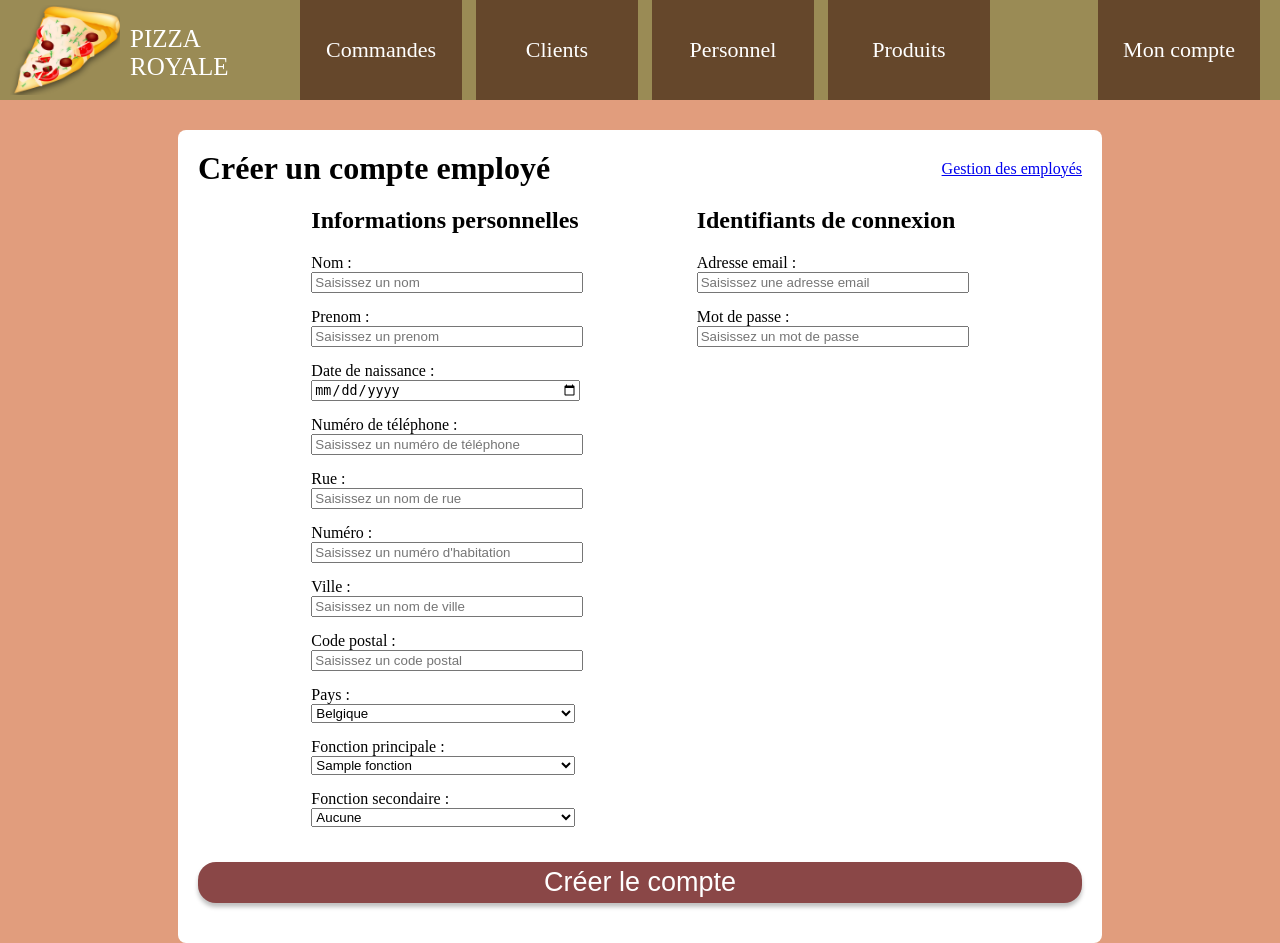
After one commit to HugoWeb23/projet_php, a PHP site: page /creeremploye in a window 1280 px wide. The commit adds this page. Run offline with PHP 8.4, Linux system fonts and the light colour scheme; the visitor is signed in with stand-in values (Sample User, id 1); tables that the repository leaves empty or names only in its code hold one stand-in row (values such as "Sample post").

Commit message:
Création d'un compte employé

```diff
--- /dev/null
+++ b/config.php
@@ -0,0 +1,23 @@
+<?php
+
+require('includes/db.php');
+require('includes/fonctions.php');
+
+/* Nom de l'application */
+
+$nom_site = 'Pizza Royale';
+
+if(isset($_SESSION['id_personnel'])) {
+
+$req = $bdd->prepare('SELECT * FROM personnel WHERE id_personnel = :id_personnel');
+$req->execute(array('id_personnel' => $_SESSION['id_personnel']));
+$personnel  = $req->fetch();
+$count = $req->rowCount();
+if($count < 1) {
+    session_destroy();
+    header('location: connexion');
+    exit;
+}
+}
+
+?>
--- a/connexion.php
+++ b/connexion.php
@@ -2,7 +2,7 @@
 
 session_start();
 
-require_once('includes/config.php');
+require_once('config.php');
 
 
 if(isset($_POST['connexion'])) {
--- /dev/null
+++ b/creeremploye.php
@@ -0,0 +1,112 @@
+<?php
+
+session_start();
+
+require('config.php');
+
+if(isset($_POST['valider'])) {
+$nom = isset($_POST['nom']) ? $_POST['nom'] : '';
+$prenom = isset($_POST['prenom']) ? $_POST['prenom'] : '';
+$date_naissance = isset($_POST['date_naissance']) ? $_POST['date_naissance'] : '';
+$telephone = isset($_POST['telephone']) ? $_POST['telephone'] : '';
+$fonction = isset($_POST['fonction']) ? $_POST['fonction'] : '';
+$fonction_secondaire = isset($_POST['fonction_secondaire']) ? $_POST['fonction_secondaire'] : '';
+$rue = isset($_POST['rue']) ? $_POST['rue'] : '';
+$numero = isset($_POST['numero']) ? $_POST['numero'] : '';
+$ville = isset($_POST['ville']) ? $_POST['ville'] : '';
+$code_postal = isset($_POST['code_postal']) ? $_POST['code_postal'] : '';
+$pays = isset($_POST['pays']) ? $_POST['pays'] : '';
+$email = isset($_POST['email']) ? $_POST['email'] : '';
+$password = isset($_POST['password']) ? $_POST['password'] : '';
+
+switch($pays) {
+case 1: $pays='Belgique';
+break;
+case 2: $pays='France';
+break;
+default: $pays='';
+}
+
+if(empty($nom) || empty($prenom) || empty($date_naissance) || empty($telephone) || empty($fonction) || empty($fonction_secondaire) || empty($rue) ||
+empty($numero) || empty($ville) || empty($code_postal) || empty($pays) || empty($email) || empty($password)) {
+$erreur = 1;
+} elseif($fonction == $fonction_secondaire) {
+$erreur = 2;
+} else {
+$req = $bdd->prepare('INSERT INTO adresses (rue, numero, ville, code_postal, pays) VALUES (:rue, :numero, :ville, :code_postal, :pays)');
+$req->execute(array('rue' => $rue, 'numero' => $numero, 'ville' => $ville, 'code_postal' => $code_postal, 'pays' => $pays));
+$id_adresse = $bdd->lastInsertID();
+$req = $bdd->prepare('INSERT INTO personnel (nom, prenom, email, pass, date_naissance, telephone, id_adresse) VALUES (:nom, :prenom, :email, :pass, :date_naissance, :telephone, :id_adresse)');
+$req->execute(array('nom' => $nom, 'prenom' => $prenom, 'email' => $email, 'pass' => mdp_hash($password), 'date_naissance' => $date_naissance, 'telephone' => $telephone, 'id_adresse' => $id_adresse)) or die(print_r($req->errorInfo(), TRUE));
+}
+switch($erreur) {
+    case 1:
+    $erreur = 'Merci de remplir tous les champs';
+    break;
+    case 2:
+    $erreur = 'La fonction secondaire ne peut pas être identique à la fonction principale';
+    break;
+    }
+}
+?>
+<!DOCTYPE html>
+<html lang="en">
+<head>
+    <meta charset="UTF-8">
+    <meta name="viewport" content="width=device-width, initial-scale=1.0">
+    <link href="css/styles.css" rel="stylesheet">
+    <title><?= $nom_site ?></title>
+</head>
+<body>
+<?php include('header.php'); ?>
+<div class="conteneur">
+<div class="titre-page">
+<h1>Créer un compte employé</h1>
+<a href="#">Gestion des employés</a>
+<?php if(isset($_POST['valider'])) { echo '<h2>'.$erreur.'</h2>'; } ?>
+</div>
+<form action="" method="post">
+<div class="contenu">
+<div class="employe-flex">
+<div class="infos-perso">
+<h2>Informations personnelles</h2>
+<label for="nom">Nom :</label> <input type="text" id="nom" name="nom" placeholder="Saisissez un nom">
+<label for="prenom">Prenom :</label> <input type="text" id="prenom" name="prenom" placeholder="Saisissez un prenom">
+<label for="date_naissance">Date de naissance :</label> <input type="date" id="date_naissance" name="date_naissance">
+<label for="telephone">Numéro de téléphone :</label> <input type="text" id="telephone" name="telephone" placeholder="Saisissez un numéro de téléphone">
+<label for="rue">Rue :</label> <input type="text" id="rue" name="rue" placeholder="Saisissez un nom de rue">
+<label for="numero">Numéro :</label> <input type="text" id="numero" name="numero" placeholder="Saisissez un numéro d'habitation">
+<label for="ville">Ville :</label> <input type="text" id="ville" name="ville" placeholder="Saisissez un nom de ville">
+<label for="code_postal">Code postal :</label> <input type="text" id="code_postal" name="code_postal" placeholder="Saisissez un code postal">
+<label for="pays">Pays :</label><select name="pays" id="pays"><option value="1">Belgique</option><option value="2">France</option></select>
+<label for="fonction">Fonction principale :</label> <select name="fonction" id="fonction">
+<?php $req = $bdd->prepare('SELECT id_fonction, nom FROM fonctions ORDER BY id_fonction');
+$req->execute();
+while($fonction = $req->fetch()) {
+?>
+<option value="<?= $fonction['id_fonction']; ?>"><?= $fonction['nom']; ?></option>
+<?php } ?>
+</select>
+<label for="fonction_secondaire">Fonction secondaire :</label> <select name="fonction_secondaire" id="fonction_secondaire">
+<option value="0">Aucune</option>
+<?php
+$req = $bdd->prepare('SELECT id_fonction, nom FROM fonctions ORDER BY id_fonction');
+$req->execute();
+while($fonction = $req->fetch()) {
+?>
+<option value="<?= $fonction['id_fonction']; ?>"><?= $fonction['nom']; ?></option>
+<?php } ?>
+</select>
+</div>
+<div class="identifiants">
+<h2>Identifiants de connexion</h2>
+<label for="email">Adresse email :</label> <input type="email" id="email" name="email" placeholder="Saisissez une adresse email">
+<label for="password">Mot de passe :</label> <input type="password" id="password" name="password" placeholder="Saisissez un mot de passe">
+</div>
+</div>
+<input class="boutton-rouge" type="submit" name="valider" value="Créer le compte">
+</form>
+</div>
+</div>
+</body>
+</html>
--- a/css/styles.css
+++ b/css/styles.css
@@ -50,7 +50,7 @@ display: inline-block;
 
 .dropdown a {
 display: inline-block;
-width: 109px;
+width: 112px;
 text-decoration: none;
 font-size: 22px;
 color: #FFF;
@@ -67,7 +67,7 @@ display: none;
 .dropdown-child a {
 font-size: 20px;
 padding: 10px 5px;
-width: 149px;
+width: 152px;
 }
 
 .dropdown:hover .dropdown-child {
@@ -77,7 +77,7 @@ position: absolute;
 
 .connexion {
 float: right;
-margin-top: 25px;
+width: auto;
 margin-right: 10px;
 }
 
@@ -161,3 +161,45 @@ color: #FFF;
 cursor: pointer;
 text-decoration: none;
 }
+
+/* Conteneur */
+
+.conteneur {
+width: 884px;
+height: auto;
+margin-top: 30px;
+margin-left: auto;
+margin-right: auto;
+background: #FFF;
+border-radius: 8px;
+padding: 20px;
+}
+
+/* Contenu */
+
+.titre-page {
+display: flex;
+justify-content: space-between;
+align-items: center;
+}
+
+.titre-page h1 {
+margin: 0;
+}
+
+.contenu input, .contenu select {
+display: block;
+width: 264px;
+margin-bottom: 15px;
+}
+
+.contenu input[type="submit"] {
+margin: 20px 0;
+width: 100%;
+cursor: pointer;
+}
+
+.employe-flex {
+display: flex;
+justify-content: space-evenly;
+}
--- a/header.php
+++ b/header.php
@@ -35,7 +35,7 @@ if(isset($_POST['deconnexion'])) {
 <div class="dropdown">
 <a href="#">Personnel</a>
 <div class="dropdown-child">
-<a href="">Créer un profil employé</a>
+<a href="creeremploye">Créer un profil employé</a>
 <a href="">Gestion des employés</a>
 </div>
 </div>
@@ -50,7 +50,13 @@ if(isset($_POST['deconnexion'])) {
 </nav>
 <form action="" method="post">
 <div class="connexion">
-<?= $_SESSION['id_personnel']; ?><input type="submit" name="deconnexion" value="Se déconnecter">
+<div class="dropdown">
+<a href="#">Mon compte</a>
+<div class="dropdown-child">
+<a href="">Gérer mes informations</a>
+<a href="">Déconnexion</a>
+</div>
+</div>
 </form>
 </div>
 </div>
--- a/includes/config.php
+++ b/includes/db.php
@@ -9,9 +9,4 @@ catch (Exception $e)
        echo 'Impossible de se connecter à la base de données';
 }
 
-$nom_site = 'Pizza Royale';
-
-require('includes/fonctions.php');
-
-
 ?>
```
Also changed, not shown: index.php (+1 -14 lines).
